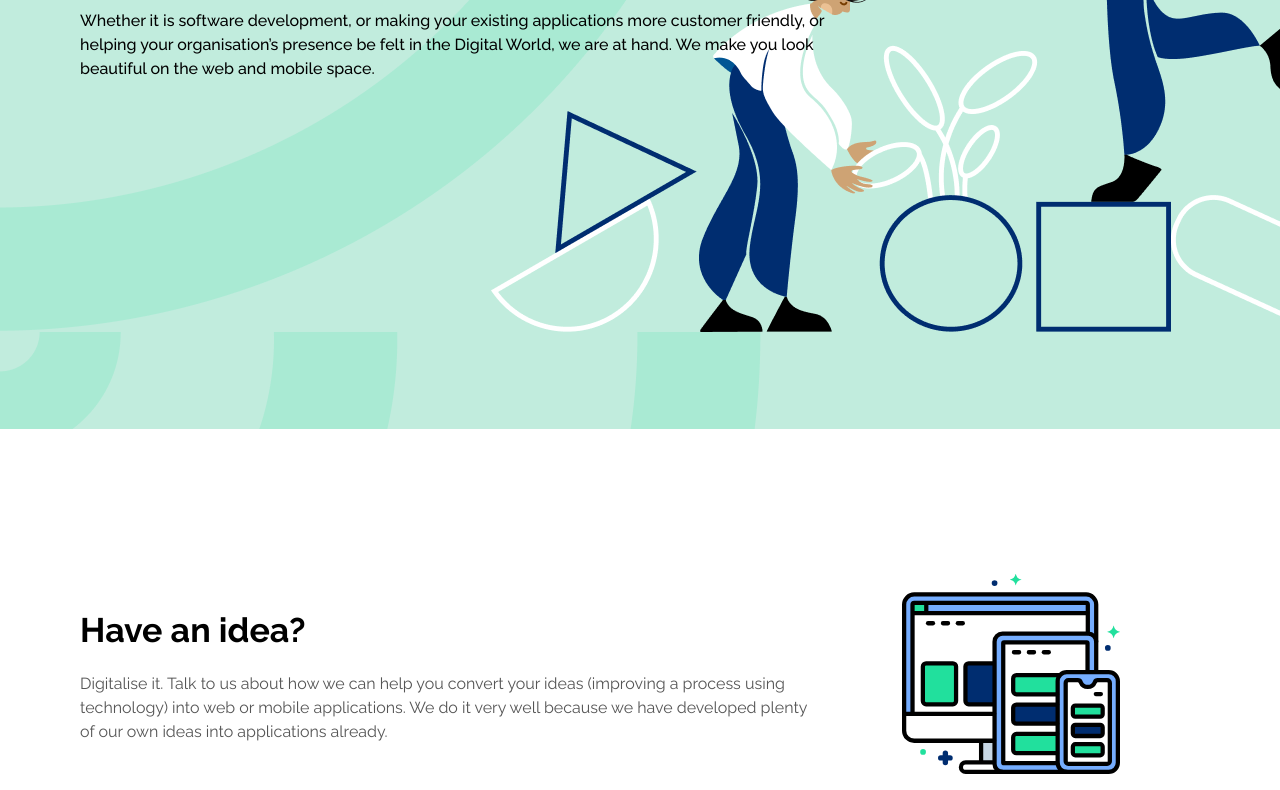
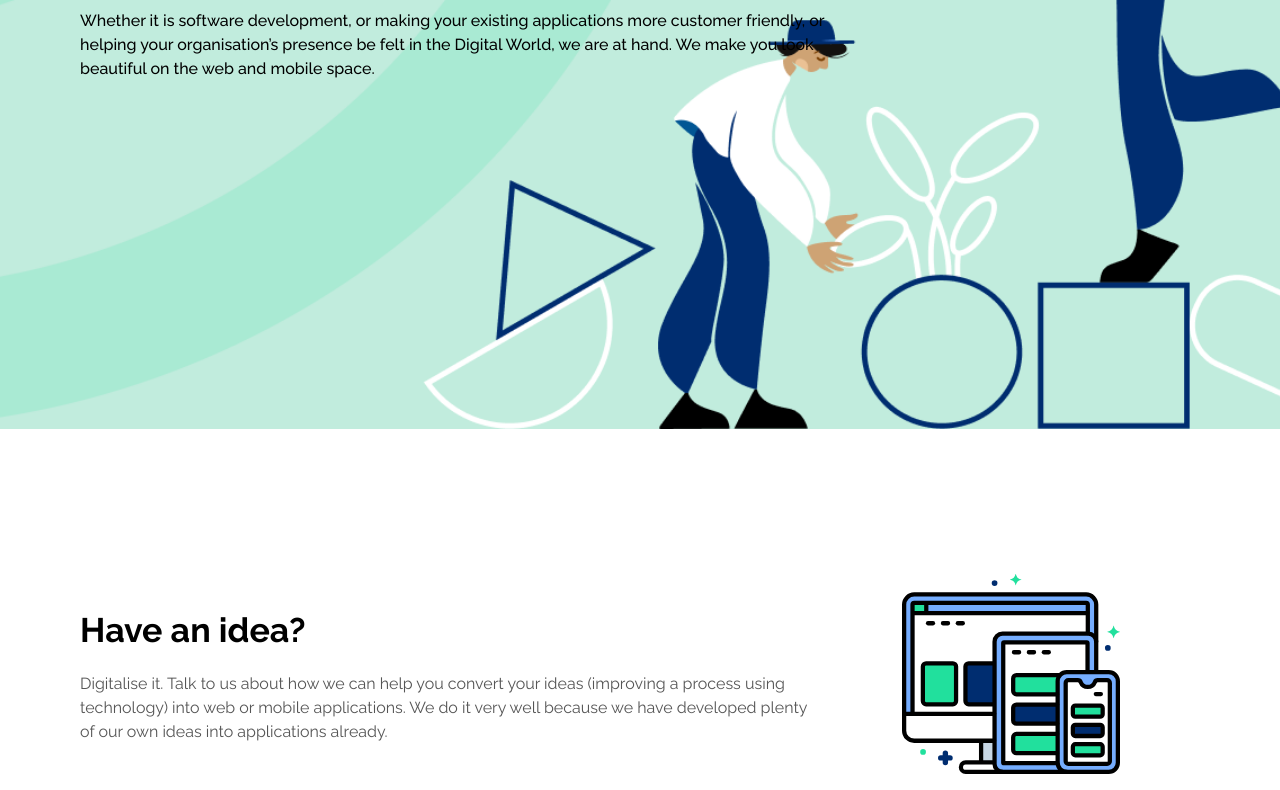
Before and after one commit to Ajith-cu/Bfit, a plain HTML site: page service.html in a window 1280 px wide. Shown: the part 436-1226 px from the top of the page. Drawn offline with nearby package versions, Linux system fonts and the light colour scheme.

Commit message:
design fix 1

```diff
--- a/service.html
+++ b/service.html
@@ -63,19 +63,19 @@
           </button>
           <ul>
             <li>
-              <a style="color: #000;" href="./index.html">Home</a>
+              <a style="color: #000" href="./index.html">Home</a>
             </li>
             <li>
-              <a style="color: #000;" href="./about.html" >About Us</a>
+              <a style="color: #000" href="./about.html">About Us</a>
             </li>
             <li>
-              <a style="color: #000;" href="./service.html">Services</a>
+              <a style="color: #000" href="./service.html">Services</a>
             </li>
             <li>
-              <a style="color: #000;" href="./product.html">Product</a>
+              <a style="color: #000" href="./product.html">Product</a>
             </li>
             <li>
-              <a style="color: #000;" href="./contact.html">Contact Us</a>
+              <a style="color: #000" href="./contact.html">Contact Us</a>
             </li>
           </ul>
         </div>
@@ -85,7 +85,11 @@
       <section
         class="banner"
         style="
-          background: url(./assets/images/Service_page.png) !important;
+          background: url(./assets/images/Service_page.png) no-repeat center
+            center;
+          background-size: cover;
+          position: relative;
+          padding-top: 0;
         "
         id="top"
         data-anchor="top"
```
Also changed, not shown: product.html (+17 -5 lines).
